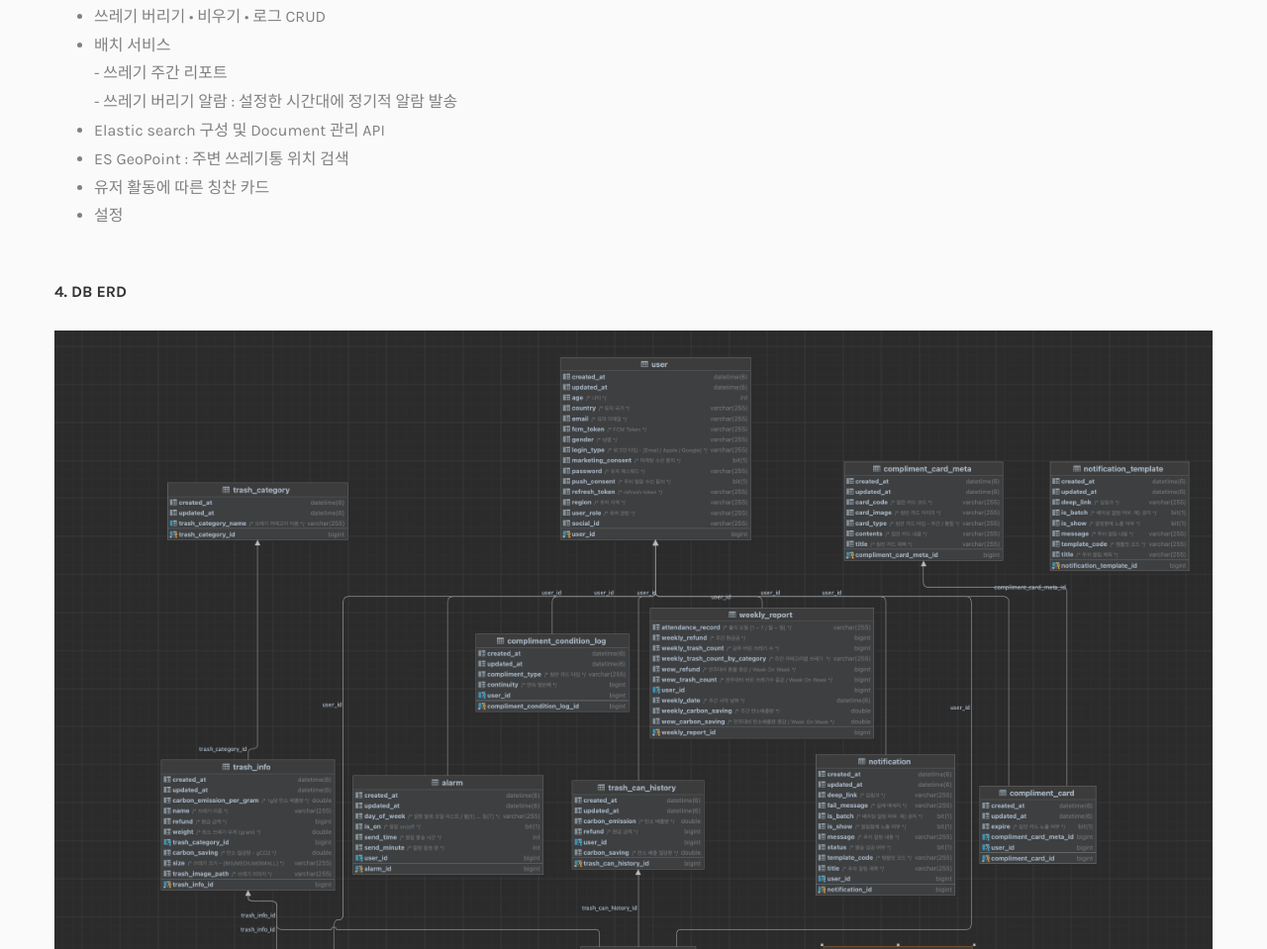
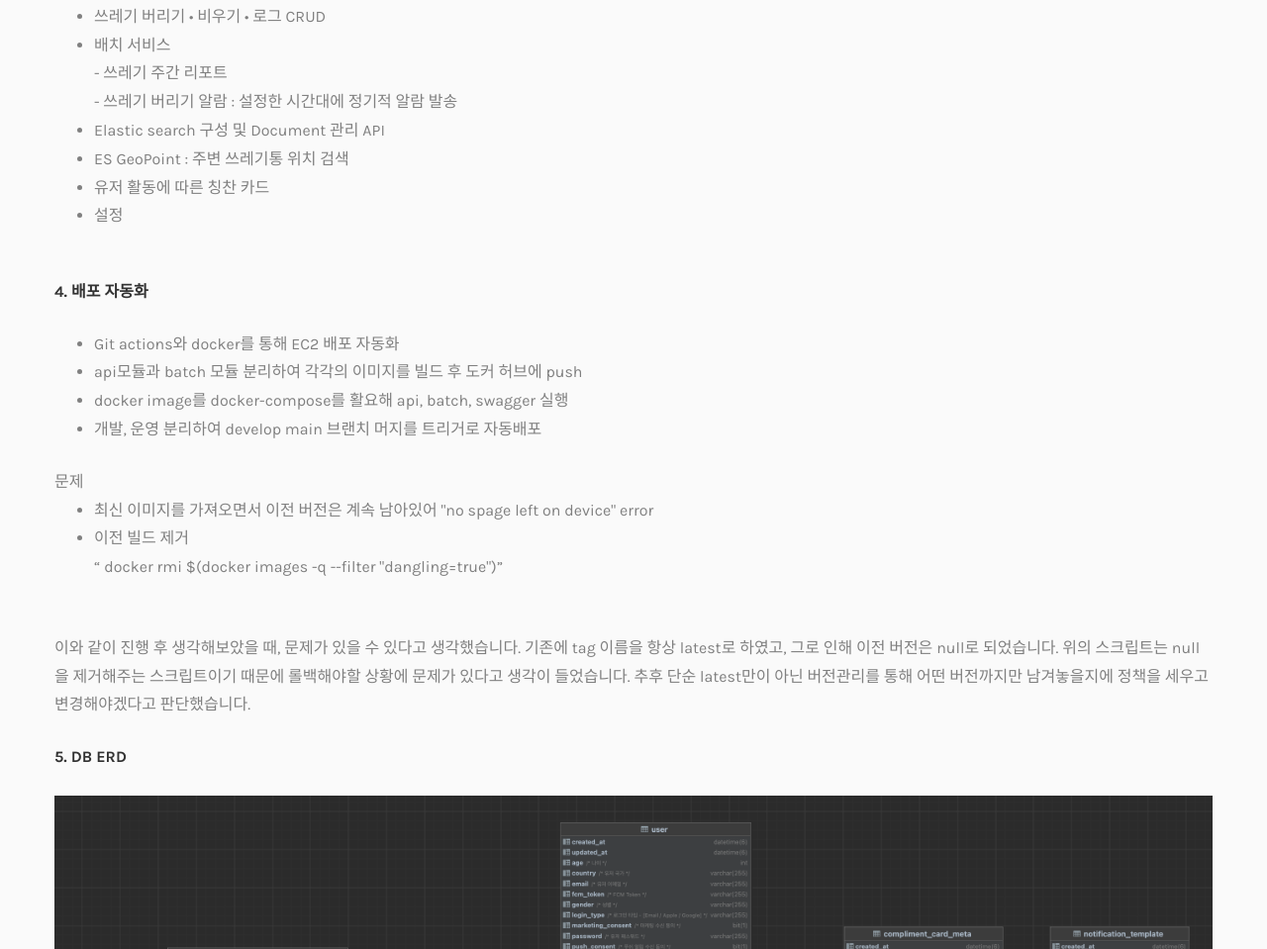
Before and after one commit to SangWonyy/dream.return.true, a plain HTML site: page work_wwooss.html in a window 1280 px wide. Shown: the part 4461-5420 px from the top of the page at 99% size. Drawn offline with nearby package versions, Linux system fonts and the light colour scheme; files whose address does not match are found by name; a web font is replaced by a local one.

Commit message:
feat: 자동화 배포내용 추가

```diff
--- a/work_wwooss.html
+++ b/work_wwooss.html
@@ -370,7 +370,36 @@
 				</div>
 				<br/>
 				<div class="skill-title">
-					<h3>4. DB ERD</h3>
+					<h3>4. 배포 자동화</h3>
+					<div class="animate-box">
+						<ul>
+							<li>Git actions와 docker를 통해 EC2 배포 자동화</li>
+							<li>
+								api모듈과 batch 모듈 분리하여 각각의 이미지를 빌드 후 도커 허브에 push
+							</li>
+							<li>docker image를 docker-compose를 활요해 api, batch, swagger 실행</li>
+							<li>개발, 운영 분리하여 develop main 브랜치 머지를 트리거로 자동배포</li>
+						</ul>
+					</div>
+					<div class="animate-box">
+						문제
+						<ul>
+							<li>최신 이미지를 가져오면서 이전 버전은 계속 남아있어 "no spage left on device" error</li>
+							<li>
+								이전 빌드 제거
+								<br/>
+								“ docker rmi $(docker images -q --filter "dangling=true")”
+							</li>
+						</ul>
+						<br/>
+						이와 같이 진행 후 생각해보았을 때, 문제가 있을 수 있다고 생각했습니다. 기존에 tag 이름을 항상 latest로 하였고, 그로 인해 이전 버전은 null로 되었습니다. 위의 스크립트는 null을 제거해주는 스크립트이기 때문에 롤백해야할 상황에 문제가 있다고 생각이 들었습니다.
+						추후 단순 latest만이 아닌 버전관리를 통해 어떤 버전까지만 남겨놓을지에 정책을 세우고 변경해야겠다고 판단했습니다.
+					</div>
+
+				</div>
+				<br/>
+				<div class="skill-title">
+					<h3>5. DB ERD</h3>
 					<div>
 						<img src="images/db.png" width="100%" >
 					</div>
```
